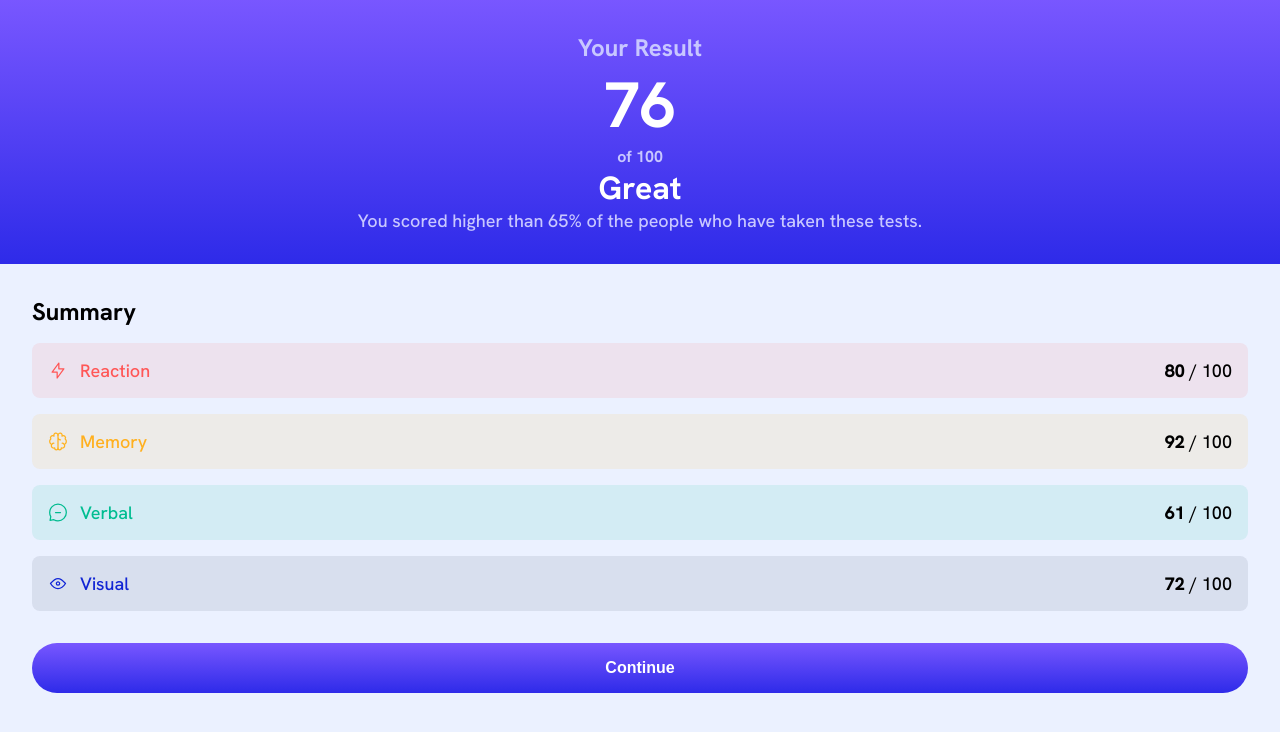
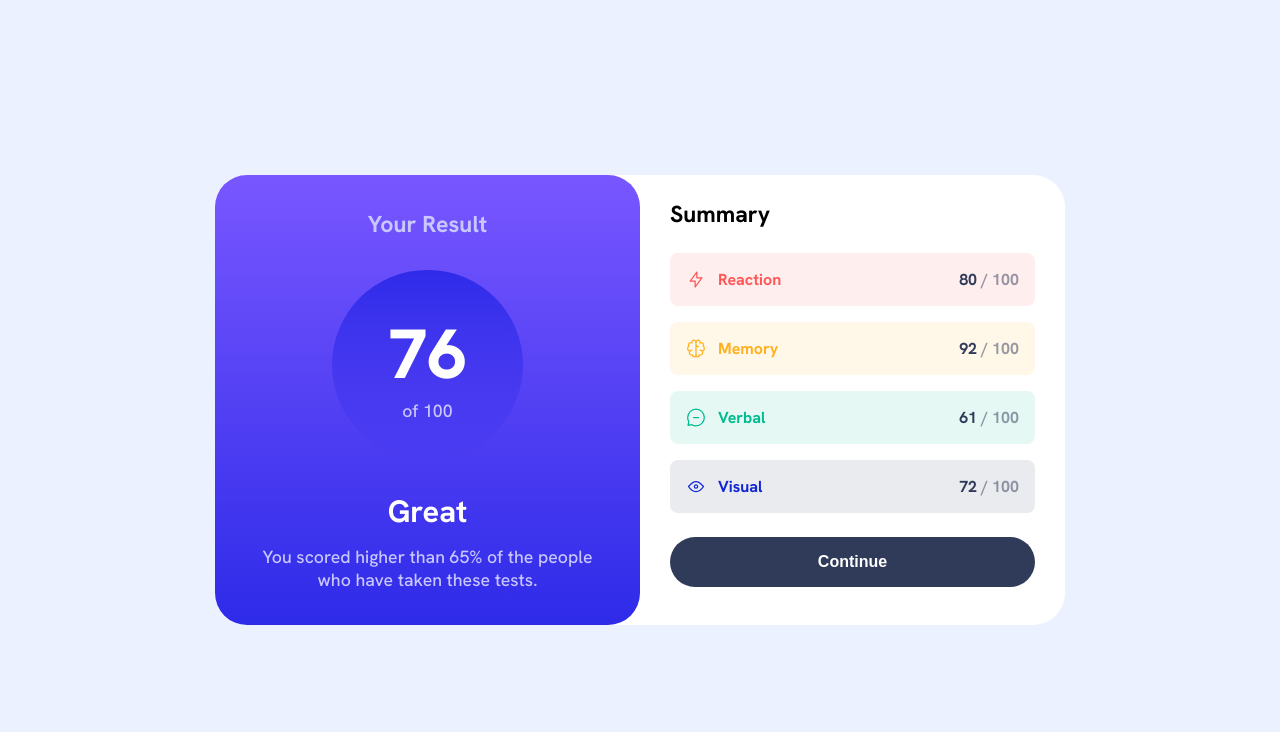
Before and after one commit to nelsonbernard/results-summary-component, a plain HTML site: page index.html in a window 1280 px wide. Drawn offline with Linux system fonts and the light colour scheme.

Commit message:
final version

```diff
--- a/index.css
+++ b/index.css
@@ -33,35 +33,51 @@ html{
 
 body{
     min-height: 100vh;
-    font-size: 1.125rem;
-    margin: 0 auto;
     background-color: var(--pale-blue);
+    display: flex;
+    flex-direction: column;
+    justify-content: center;
+    align-items: center;
 }
 
 h1{
-    font-size: 4rem;
+    font-size: clamp(3.5rem, 3.148rem + 1.502vw, 4.5rem);
+    font-weight: 800;
 }
 
 h2{
-    font-size: 2rem;
+    font-size: clamp(1.5rem, 1.324rem + 0.751vw, 2rem);
+    font-weight: 700;
 }
 
 h3{
-    font-size: 1.5rem;
+    font-size: clamp(1.125rem, 0.993rem + 0.563vw, 1.5rem);
+    font-weight: 700;
 }
 
 h4{
-    font-size: 1rem;
+    font-size: clamp(1rem, 0.956rem + 0.188vw, 1.125rem);
+    font-weight: 500;
 }
 
 .card{
-    display: grid repeat(auto-fill, 1fr);
-    align-content: center;
+    display: grid;
+    grid-template-rows: repeat(auto-fill, 1fr);
+    /* align-content: center; */
     text-align: center;
+    background-color: var(--white);
+    width: minmax(325px, 750px);
+    border-radius: 2rem;
 }
 
-#card__summary h3{
-    text-align: left;
+#summary__title{
+    align-self: flex-start;
+    margin-block: 1.5rem;
+}
+
+.flex{
+    display: flex;
+    gap: .75rem;
 }
 
 .category{
@@ -70,50 +86,50 @@ h4{
     align-items: center;
     padding: 1rem;
     border-radius: .5rem;
-    margin-block: 1rem;
+    margin-bottom: 1rem;
 }
 
-.flex{
-    display: flex;
-    gap: .75rem;
+.categories{
+    width: 100%;
 }
 
-.category p span{
-    font-weight: 800;
+.category > p{
+    font-weight: 700;
 }
 
-.category p img{
-
+.category > p > span{
+    opacity: 50%;
 }
 
-.results{
-
-}
-
-.results h1{
-    font-size: 4rem;
-}
-
-.results h4{
-    color: var(--light-lavender);
+.results__score{
+    border-radius: 100%;
+    background: linear-gradient(var(--light-royal-blue-bg), var(--persian-blue-circle));
+    width: clamp(8.75rem, 7.43rem + 5.634vw, 12.5rem);
+    height: clamp(8.75rem, 7.43rem + 5.634vw, 12.5rem);
+    display: flex;
+    flex-direction: column;
+    justify-content: center;
+    align-items: center;
+    margin-inline: auto;
+    margin-block: 1.5rem;
 }
 
 #card__results, #card__summary{
-    flex: 1;
-    padding: 2rem;
+    display: flex;
+    flex-direction: column;
+    justify-content: space-around;
+    align-items: center;
+    padding: 1.875rem;
+}
+
+#card__summary{
+    padding-top: 0px;
 }
 
 #card__results{
     background-image: linear-gradient(var(--light-slate-blue), var(--light-royal-blue-bg));
     color: white;
-}
-
-#card__results h3{
-    color: var(--light-lavender);
-}
-
-#card__results p{
-    color: var(--light-lavender);
+    border-radius: 0 0 2rem 2rem;
 }
 
 #reaction{
@@ -148,8 +164,17 @@ h4{
     color: var(--cobalt-blue);
 }
 
+.dark-gray-blue{
+    color: var(--dark-gray-blue);
+}
+
+.lavender{
+    color: var(--light-lavender);
+}
+
 #btn-continue{
-    background-image: linear-gradient(var(--light-slate-blue), var(--light-royal-blue-bg));
+    /* background-image: linear-gradient(var(--light-slate-blue), var(--light-royal-blue-bg)); */
+    background: var(--dark-gray-blue);
     color: var(--white);
     border: none;
     font-size: 1rem;
@@ -157,5 +182,29 @@ h4{
     width: 100%;
     padding: 1rem;
     border-radius: 5rem;
-    margin-block: 1rem;
+    margin-block: .5rem;
 }
+
+#btn-continue:hover{
+    background-image: linear-gradient(var(--light-slate-blue), var(--light-royal-blue-bg));
+}
+
+#results__status{
+    margin: .875rem;
+    margin-top: 0;
+}
+
+@media (min-width: 600px){
+    .card{
+        grid-template-columns: 1fr 1fr;
+        max-width: 850px;
+    }
+
+    #card__results{
+        border-radius: 2rem;
+    }
+
+    #card__results, #card__summary{
+        min-height: 100%;
+    }
+}
--- a/index.html
+++ b/index.html
@@ -15,36 +15,39 @@
   <body>
     <div class="card">
       <div id="card__results">
-        <h3>Your Result</h3>
+        <h3 class="lavender">Your Result</h3>
 
-        <div class="results">
+        <div class="results__score">
           <h1>76</h1>
-          <h4>of 100</h4>
+          <h4 class="lavender">of 100</h4>
         </div>
 
-        <h2>Great</h2>
-
-        <p>You scored higher than 65% of the people who have taken these tests.</p>
+        <div class="results__message">
+          <h2 id="results__status">Great</h2>
+          <h4 class="lavender">You scored higher than 65% of the people who have taken these tests.</h4>
+        </div>
       </div>
 
       <div id="card__summary">
-        <h3>Summary</h3>
+        <h3 id="summary__title">Summary</h3>
 
+        <div class="categories">
           <div class="category" id="reaction">
             <p class="flex light-red"><img src="../assets/images/icon-reaction.svg" alt="icon-reaction" />Reaction</p>
-          <p><span>80</span> / 100</p>
+            <p class="dark-gray-blue">80 <span> / 100</span></p>
           </div>
           <div class="category" id="memory">
             <p class="flex orangey-yellow"><img src="../assets/images/icon-memory.svg" alt="icon-memory" />Memory</p>
-          <p><span>92</span> / 100</p>
+            <p class="dark-gray-blue">92 <span> / 100</span></p>
           </div>
           <div class="category" id="verbal">
             <p class="flex green-teal"><img src="../assets/images/icon-verbal.svg" alt="icon-verbal" />Verbal</p>
-          <p><span>61</span> / 100</p>
+            <p class="dark-gray-blue">61 <span> / 100</span></p>
           </div>
           <div class="category" id="visual">
             <p class="flex cobalt-blue"><img src="../assets/images/icon-visual.svg" alt="icon-visual" />Visual</p>
-          <p><span>72</span> / 100</p>
+            <p class="dark-gray-blue">72 <span> / 100</span></p>
+          </div>
         </div>
 
         <button id="btn-continue">Continue</button>
```
Lines whose indentation alone changed are shown as unchanged.
